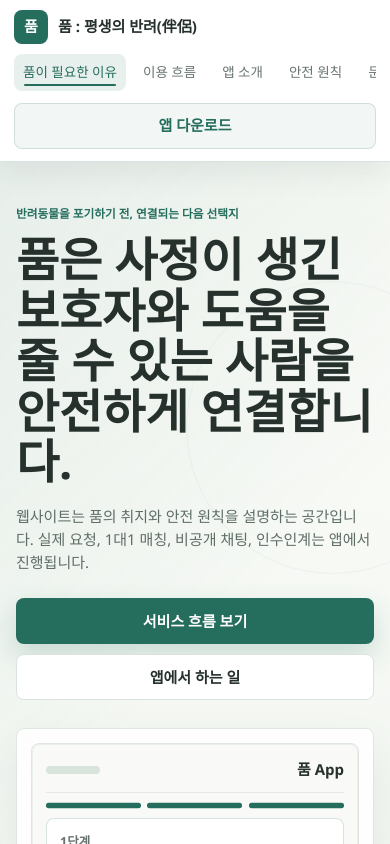
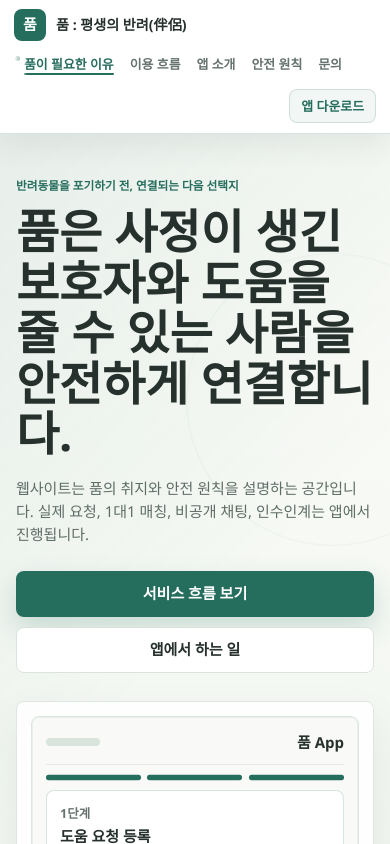
Before and after one commit to jibumgu/poom_web, a React (Vite) app: page / in a window 390 px wide. Shown: the top 844 px of the page. Built offline with nearby package versions, Linux system fonts and the light colour scheme.

Commit message:
design update

```diff
--- a/src/main.tsx
+++ b/src/main.tsx
@@ -161,7 +161,6 @@ function App() {
   const [activeNav, setActiveNav] = useState("why");
   const [activePreviewStep, setActivePreviewStep] = useState(0);
   const [previewFlash, setPreviewFlash] = useState(false);
-  const [scrollProgress, setScrollProgress] = useState(0);
   const previewRef = useRef<HTMLDivElement | null>(null);
 
   useEffect(() => {
@@ -198,22 +197,6 @@ function App() {
   }, []);
 
   useEffect(() => {
-    const updateProgress = () => {
-      const maxScroll = document.documentElement.scrollHeight - window.innerHeight;
-      setScrollProgress(maxScroll > 0 ? Math.min(window.scrollY / maxScroll, 1) : 0);
-    };
-
-    updateProgress();
-    window.addEventListener("scroll", updateProgress, { passive: true });
-    window.addEventListener("resize", updateProgress);
-
-    return () => {
-      window.removeEventListener("scroll", updateProgress);
-      window.removeEventListener("resize", updateProgress);
-    };
-  }, []);
-
-  useEffect(() => {
     const revealItems = Array.from(document.querySelectorAll<HTMLElement>(".reveal"));
 
     const observer = new IntersectionObserver(
@@ -235,11 +218,6 @@ function App() {
     return () => observer.disconnect();
   }, []);
 
-  const handleNavClick = (sectionId: string) => {
-    setActiveNav(sectionId);
-    document.getElementById(sectionId)?.scrollIntoView({ behavior: "smooth", block: "start" });
-  };
-
   const highlightPreview = () => {
     previewRef.current?.scrollIntoView({ behavior: "smooth", block: "center" });
     setPreviewFlash(false);
@@ -250,7 +228,7 @@ function App() {
   return (
     <>
       <Intro />
-      <Header activeNav={activeNav} progress={scrollProgress} onNavClick={handleNavClick} />
+      <Header activeNav={activeNav} />
       <main>
         <section className="hero">
           <div className="hero-copy hero-entrance">
@@ -376,38 +354,54 @@ function Intro() {
   );
 }
 
-function Header({
-  activeNav,
-  progress,
-  onNavClick
-}: {
-  activeNav: string;
-  progress: number;
-  onNavClick: (sectionId: string) => void;
-}) {
+function Header({ activeNav }: { activeNav: string }) {
+  const headerRef = useRef<HTMLElement | null>(null);
+  const [headerHeight, setHeaderHeight] = useState(0);
+
+  useEffect(() => {
+    const header = headerRef.current;
+
+    if (!header) {
+      return;
+    }
+
+    const updateHeaderHeight = () => setHeaderHeight(header.offsetHeight);
+    updateHeaderHeight();
+
+    const observer = new ResizeObserver(updateHeaderHeight);
+    observer.observe(header);
+    window.addEventListener("resize", updateHeaderHeight);
+
+    return () => {
+      observer.disconnect();
+      window.removeEventListener("resize", updateHeaderHeight);
+    };
+  }, []);
+
   return (
-    <header className="topbar">
-      <span className="scroll-progress" style={{ transform: `scaleX(${progress})` }} aria-hidden="true"></span>
+    <>
+      <header className="topbar" ref={headerRef}>
         <a className="brand" href="#" aria-label="품 홈">
           <span className="brand-mark">품</span>
           <span>품 : 평생의 반려(伴侶)</span>
         </a>
-      <nav className="nav" aria-label="주요 메뉴">
+        <nav className="nav" aria-label="현재 섹션">
           {navItems.map((item) => (
-          <button
+            <span
               className={activeNav === item.id ? "active" : ""}
+              aria-current={activeNav === item.id ? "location" : undefined}
               key={item.id}
-            type="button"
-            onClick={() => onNavClick(item.id)}
             >
               {item.label}
-          </button>
+            </span>
           ))}
         </nav>
         <a className="ghost-button" href="#download">
           앱 다운로드
         </a>
       </header>
+      <div className="topbar-spacer" style={{ height: headerHeight }} aria-hidden="true"></div>
+    </>
   );
 }
 
--- a/src/styles.css
+++ b/src/styles.css
@@ -149,8 +149,9 @@ input {
 }
 
 .topbar {
-  position: sticky;
+  position: fixed;
   top: 0;
+  left: 0;
   z-index: 20;
   display: flex;
   width: 100%;
@@ -167,16 +168,9 @@ input {
   overflow-x: clip;
 }
 
-.scroll-progress {
-  position: absolute;
-  left: 0;
-  right: 0;
-  bottom: -1px;
-  height: 3px;
-  background: linear-gradient(90deg, #256d5d, #9fd2bd);
-  transform: scaleX(0);
-  transform-origin: left center;
-  transition: transform 120ms linear;
+.topbar-spacer {
+  width: 100%;
+  flex: 0 0 auto;
 }
 
 .brand,
@@ -223,50 +217,57 @@ input {
 }
 
 .nav {
-  gap: 8px;
+  gap: 22px;
+  min-width: 0;
   color: #66736e;
   font-size: 0.94rem;
 }
 
-.nav button {
+.nav span {
   position: relative;
-  padding: 8px 10px;
-  border: 0;
+  display: inline-flex;
+  align-items: center;
+  min-height: 36px;
   color: inherit;
-  background: transparent;
-  font: inherit;
-  cursor: pointer;
-  border-radius: 8px;
-  transition: color 150ms ease, background 150ms ease;
+  font-weight: 750;
+  cursor: default;
+  white-space: nowrap;
+  transition: color 160ms ease;
 }
 
-.nav button:hover,
-.nav button.active {
-  color: #256d5d;
-}
-
-.nav button::after {
+.nav span::after {
   position: absolute;
-  right: 10px;
-  bottom: 5px;
-  left: 10px;
+  right: 0;
+  bottom: 4px;
+  left: 0;
   height: 2px;
   border-radius: 999px;
   background: #256d5d;
   content: "";
   opacity: 0;
-  transform: scaleX(0.45);
-  transition: opacity 160ms ease, transform 160ms ease;
+  transform: scaleX(0.35);
+  transform-origin: center;
+  transition: opacity 180ms ease, transform 180ms ease;
 }
 
-.nav button.active {
-  background: rgba(37, 109, 93, 0.1);
+.nav span.active {
+  color: #256d5d;
 }
 
-.nav button.active::after,
-.nav button:hover::after {
+.nav span.active::after {
   opacity: 1;
   transform: scaleX(1);
+}
+
+.nav span.active::before {
+  position: absolute;
+  top: 7px;
+  left: -9px;
+  width: 5px;
+  height: 5px;
+  border-radius: 999px;
+  background: #256d5d;
+  content: "";
 }
 
 .hero,
@@ -281,6 +282,7 @@ input {
 .partner-section,
 .download-section {
   padding: clamp(34px, 6vw, 84px) clamp(18px, 5vw, 68px);
+  scroll-margin-top: 96px;
 }
 
 .hero {
@@ -1081,8 +1083,29 @@ h3 {
 
 @media (max-width: 980px) {
   .topbar {
-    gap: 14px;
+    flex-wrap: wrap;
+    gap: 10px 14px;
     padding: 12px clamp(16px, 4vw, 34px);
+  }
+
+  .brand {
+    flex: 1 1 240px;
+  }
+
+  .nav {
+    order: 3;
+    flex: 1 0 100%;
+    gap: 18px;
+    overflow-x: auto;
+    padding: 0 2px 2px 10px;
+    scrollbar-width: none;
+    white-space: nowrap;
+    -webkit-mask-image: linear-gradient(90deg, transparent, #000 14px, #000 calc(100% - 22px), transparent);
+    mask-image: linear-gradient(90deg, transparent, #000 14px, #000 calc(100% - 22px), transparent);
+  }
+
+  .nav::-webkit-scrollbar {
+    display: none;
   }
 
   .hero,
@@ -1168,28 +1191,37 @@ h3 {
   }
 
   .topbar {
-    align-items: flex-start;
-    flex-direction: column;
-    gap: 10px;
-    padding: 10px 14px 12px;
+    display: grid;
+    grid-template-columns: minmax(0, 1fr) auto;
+    align-items: center;
+    gap: 8px 10px;
+    padding: 9px 14px 10px;
   }
 
   .brand {
+    grid-column: 1;
     width: 100%;
   }
 
+  .brand span:last-child {
+    font-size: 0.94rem;
+  }
+
   .brand-mark {
-    width: 34px;
-    height: 34px;
+    width: 32px;
+    height: 32px;
     flex: 0 0 auto;
   }
 
   .nav {
+    grid-column: 1 / -1;
+    order: initial;
     width: 100%;
     max-width: 100%;
     margin: 0;
+    gap: 16px;
     overflow-x: auto;
-    padding-bottom: 2px;
+    padding: 0 12px 2px 10px;
     scrollbar-width: none;
     white-space: nowrap;
   }
@@ -1198,14 +1230,19 @@ h3 {
     display: none;
   }
 
-  .nav button {
+  .nav span {
     flex: 0 0 auto;
-    padding: 8px 9px;
-    font-size: 0.9rem;
+    min-height: 30px;
+    font-size: 0.86rem;
   }
 
   .topbar .ghost-button {
-    width: 100%;
+    grid-column: 2;
+    min-height: 34px;
+    width: auto;
+    padding: 0 11px;
+    font-size: 0.86rem;
+    white-space: nowrap;
   }
 
   .hero,
@@ -1401,7 +1438,8 @@ h3 {
   }
 
   .brand span:last-child {
-    max-width: calc(100vw - 82px);
+    max-width: calc(100vw - 172px);
+    font-size: 0.88rem;
   }
 
   .segmented-control {
```
Lines whose indentation alone changed are shown as unchanged.
